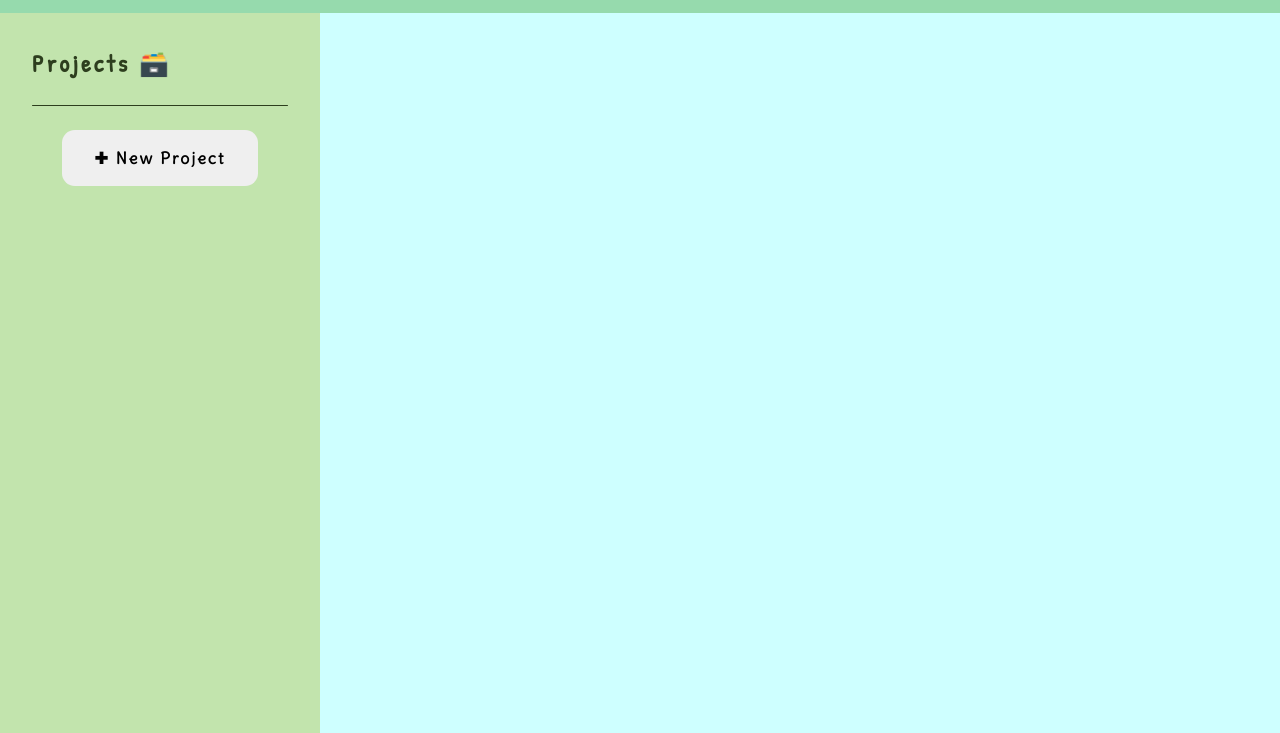
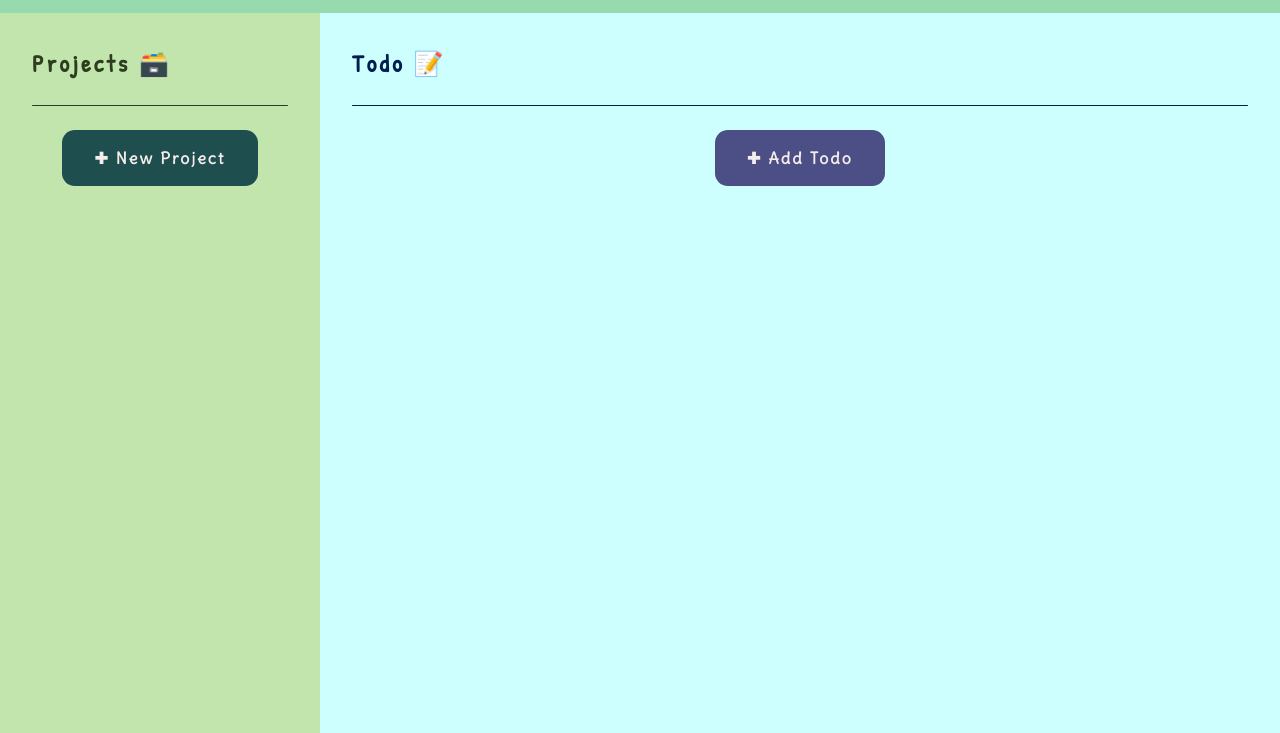
Before and after one commit to lokesh-karthikeyan/odin-todo_list, a website: page src/template.html in a window 1280 px wide. Shown: the part 67-800 px from the top of the page. Drawn offline with Linux system fonts and the light colour scheme.

Commit message:
Feat: Add markup for -> `section: todo`

```diff
--- a/src/template.html
+++ b/src/template.html
@@ -20,7 +20,18 @@
           <div class="projects__list">
           </div>
           <div class="wrapper">
-            <button class="button create">✚ New Project</button>
+            <button class="create project-button">✚ New Project</button>
+          </div>
+        </div>
+      </section>
+      <section class="section todo">
+        <div class="container">
+          <h2 class="section__title">Todo 📝</h2>
+          <hr class="line">
+          <div class="todo__list">
+          </div>
+          <div class="wrapper">
+            <button class="create todo-button">✚ Add Todo</button>
           </div>
         </div>
       </section>
```
